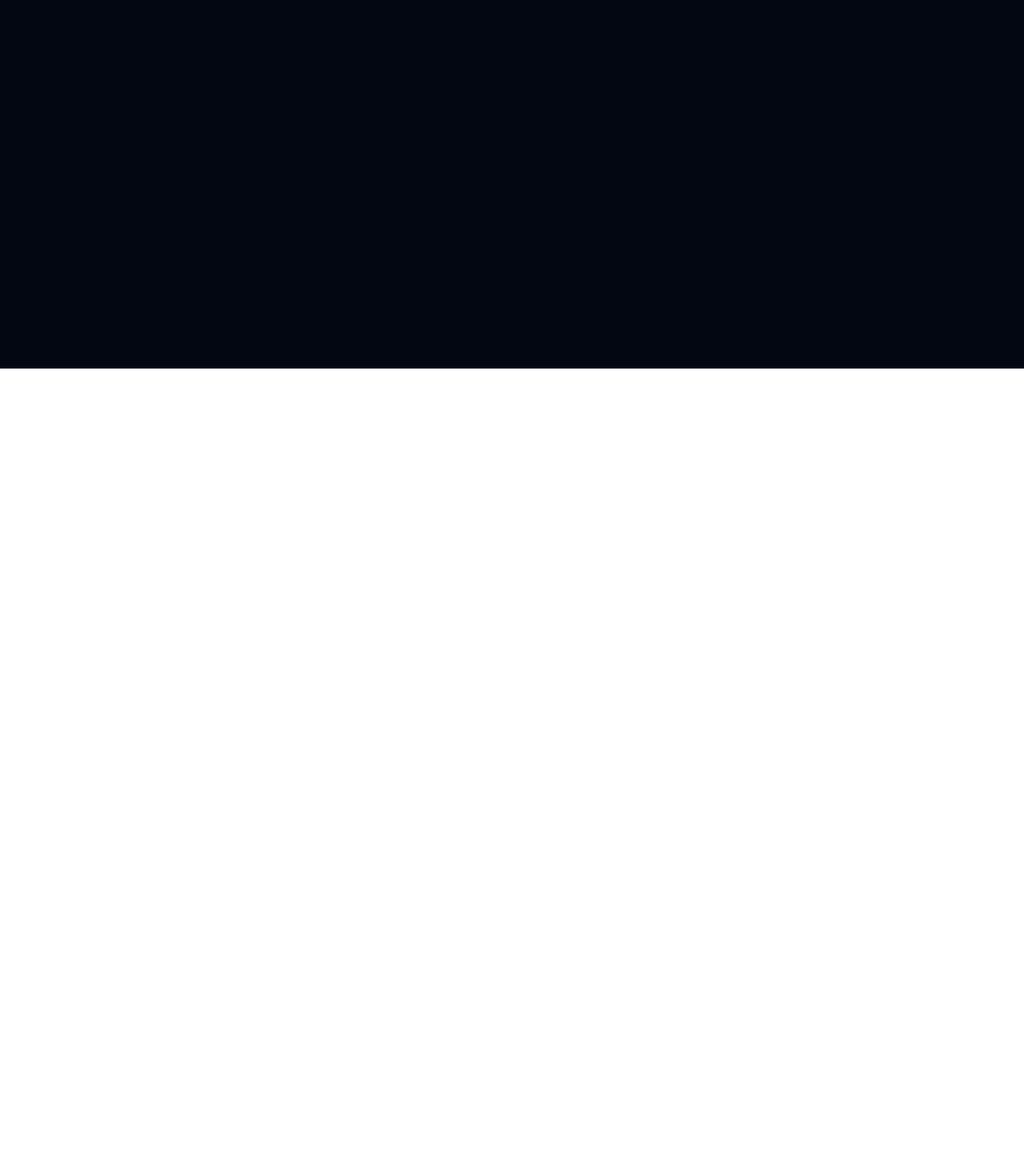
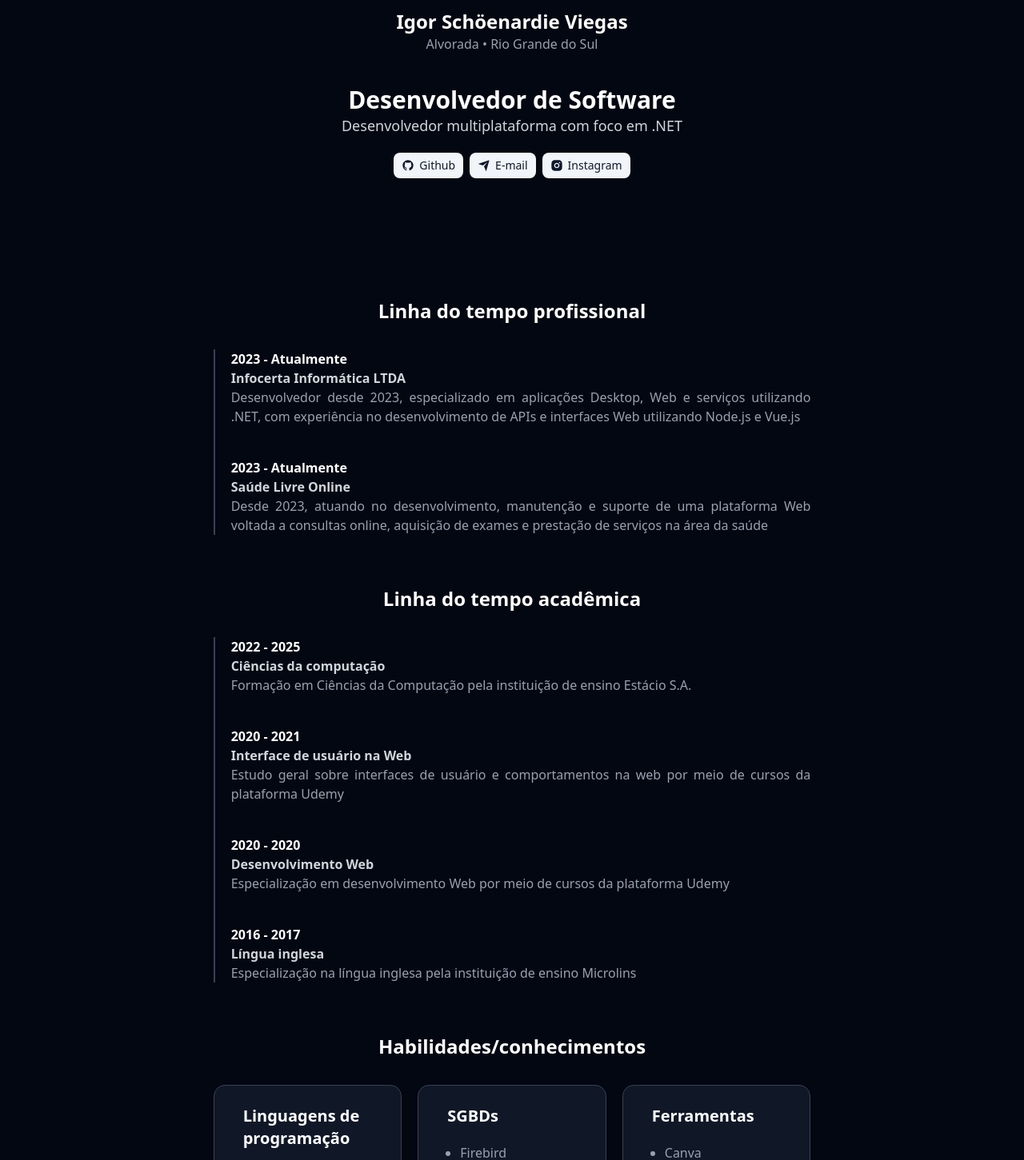
Before and after one commit to igorsviegas/igorsviegas.github.io, a React (Vite) app: page / in a window 1280 px wide. Shown: the part 339-1790 px from the top of the page at 80% size. Before the commit the page ends 800 px from the top, so only its background shows below. Built offline with nearby package versions, Linux system fonts and the light colour scheme.

Commit message:
feat: organiza o layout e inclui informações reais

```diff
--- a/index.html
+++ b/index.html
@@ -4,7 +4,7 @@
     <meta charset="utf-8" />
     <meta name="viewport" content="width=device-width, initial-scale=1" />
   </head>
-  <body>
+  <body class="bg-gray-950">
     <div id="root"></div>
     <script src="/src/main.tsx" type="module"></script>
   </body>
--- a/src/App.tsx
+++ b/src/App.tsx
@@ -6,13 +6,72 @@ import type { ISkills } from "./interfaces/ISkills";
 import type { ITimeline } from "./interfaces/ITimeline";
 
 function App() {
-  const timeline: ITimeline[] = [];
-  const skills: ISkills[] = [];
+  const academicTimeline: ITimeline[] = [
+    {
+      description: "Formação em Ciências da Computação pela instituição de ensino Estácio S.A.",
+      period: "2022 - 2025",
+      title: "Ciências da computação"
+    },
+    {
+      description: "Estudo geral sobre interfaces de usuário e comportamentos na web por meio de cursos da " +
+                   "plataforma Udemy",
+      period: "2020 - 2021",
+      title: "Interface de usuário na Web"
+    },
+    {
+      description: "Especialização em desenvolvimento Web por meio de cursos da plataforma Udemy",
+      period: "2020 - 2020",
+      title: "Desenvolvimento Web"
+    },
+    {
+      description: "Especialização na língua inglesa pela instituição de ensino Microlins",
+      period: "2016 - 2017",
+      title: "Língua inglesa"
+    }
+  ];
+
+  const professionalTimeline: ITimeline[] = [
+    {
+      description: "Desenvolvedor desde 2023, especializado em aplicações Desktop, Web e serviços utilizando .NET, " +
+                   "com experiência no desenvolvimento de APIs e interfaces Web utilizando Node.js e Vue.js",
+      period: "2023 - Atualmente",
+      title: "Infocerta Informática LTDA"
+    },
+    {
+      description: "Desde 2023, atuando no desenvolvimento, manutenção e suporte de uma plataforma Web voltada a " +
+                   "consultas online, aquisição de exames e prestação de serviços na área da saúde",
+      period: "2023 - Atualmente",
+      title: "Saúde Livre Online"
+    }
+  ];
+
+  const skills: ISkills[] = [
+    {
+      items: ["C# (principal)", "JavaScript", "Python"],
+      name: "Linguagens de programação"
+    },
+    {
+      items: ["Firebird", "Postgres"],
+      name: "SGBDs"
+    },
+    {
+      items: ["Canva", "Figma", "IAs em geral"],
+      name: "Ferramentas"
+    }
+  ];
 
 
   return (
-    <div className="bg-gray-950 min-h-screen text-white w-full">
-      <div className="mx-auto w-3/4"></div>
+    <div className="min-h-screen text-white w-full">
+      <div className="h-screen mx-auto w-10/12 md:w-8/12 lg:w-9/12 xl:w-7/12">
+        <div className="h-[85%]">
+          <Profile />
+        </div>
+
+        <Timeline timeline={ professionalTimeline } title="Linha do tempo profissional" />
+        <Timeline timeline={ academicTimeline } title="Linha do tempo acadêmica" />
+        <Skills skills={ skills } title="Habilidades/conhecimentos" />
+      </div>
     </div>
   );
 };
--- a/src/components/custom/TimeLine.tsx
+++ b/src/components/custom/TimeLine.tsx
@@ -7,7 +7,7 @@ export function Timeline({ timeline, title }: { timeline: ITimeline[], title: st
                <h1 className="font-bold mb-8 text-2xl text-center">
                     { title }
                </h1>
-               <div className="border-gray-700 border-l-2 pl-5 space-y-10">
+               <div className="border-gray-700 border-l-2 pl-5 space-y-10 text-justify">
                     { timeline.map((item, index) => (
                          <div key={ index }>
                               <h3 className="font-semibold text">
@@ -16,7 +16,7 @@ export function Timeline({ timeline, title }: { timeline: ITimeline[], title: st
                               <p className="font-semibold text-gray-300">
                                    { item.title }
                               </p>
-                              <p className="text-gray-400">
+                              <p className="text-gray-400 ">
                                    { item.description }
                               </p>
                          </div>
```
